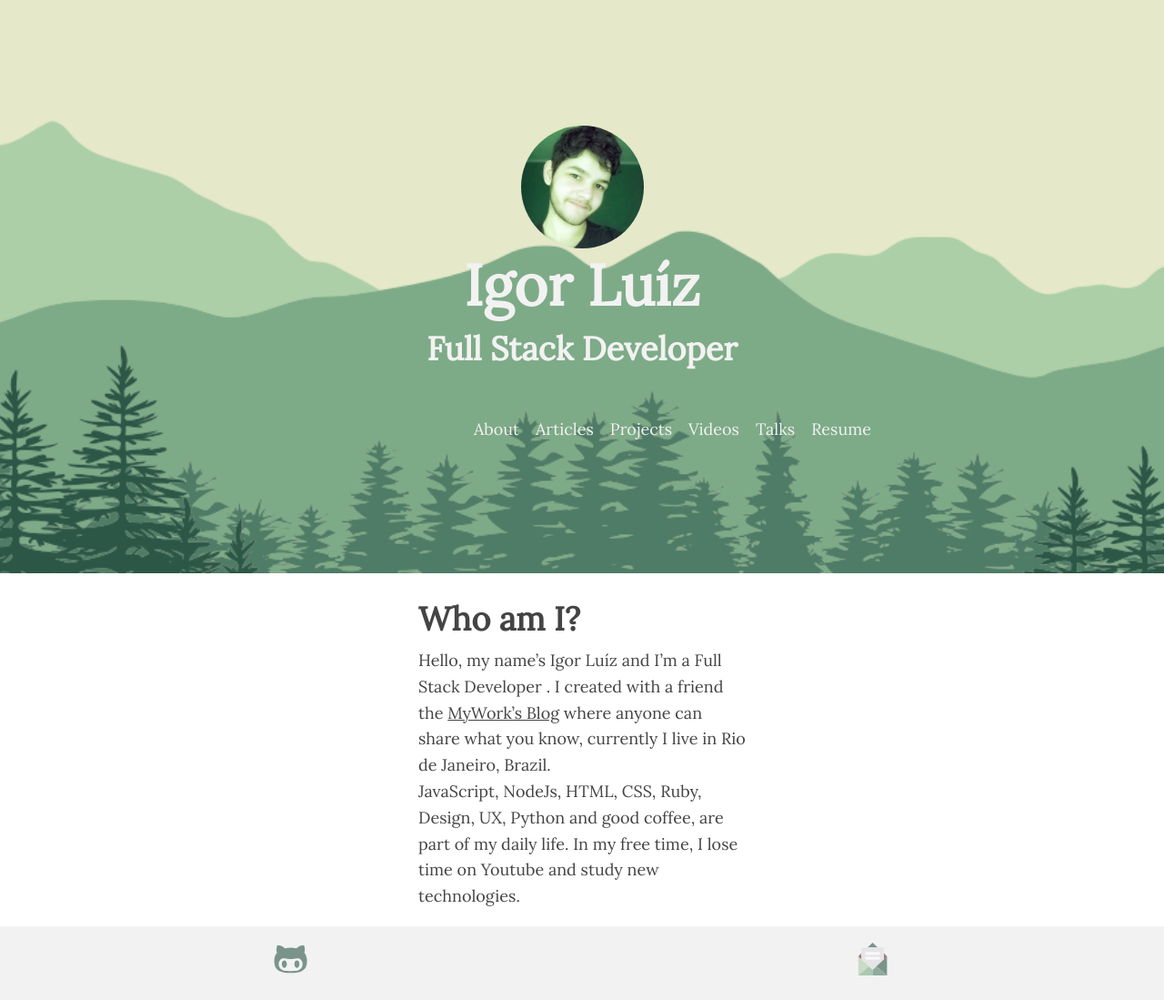
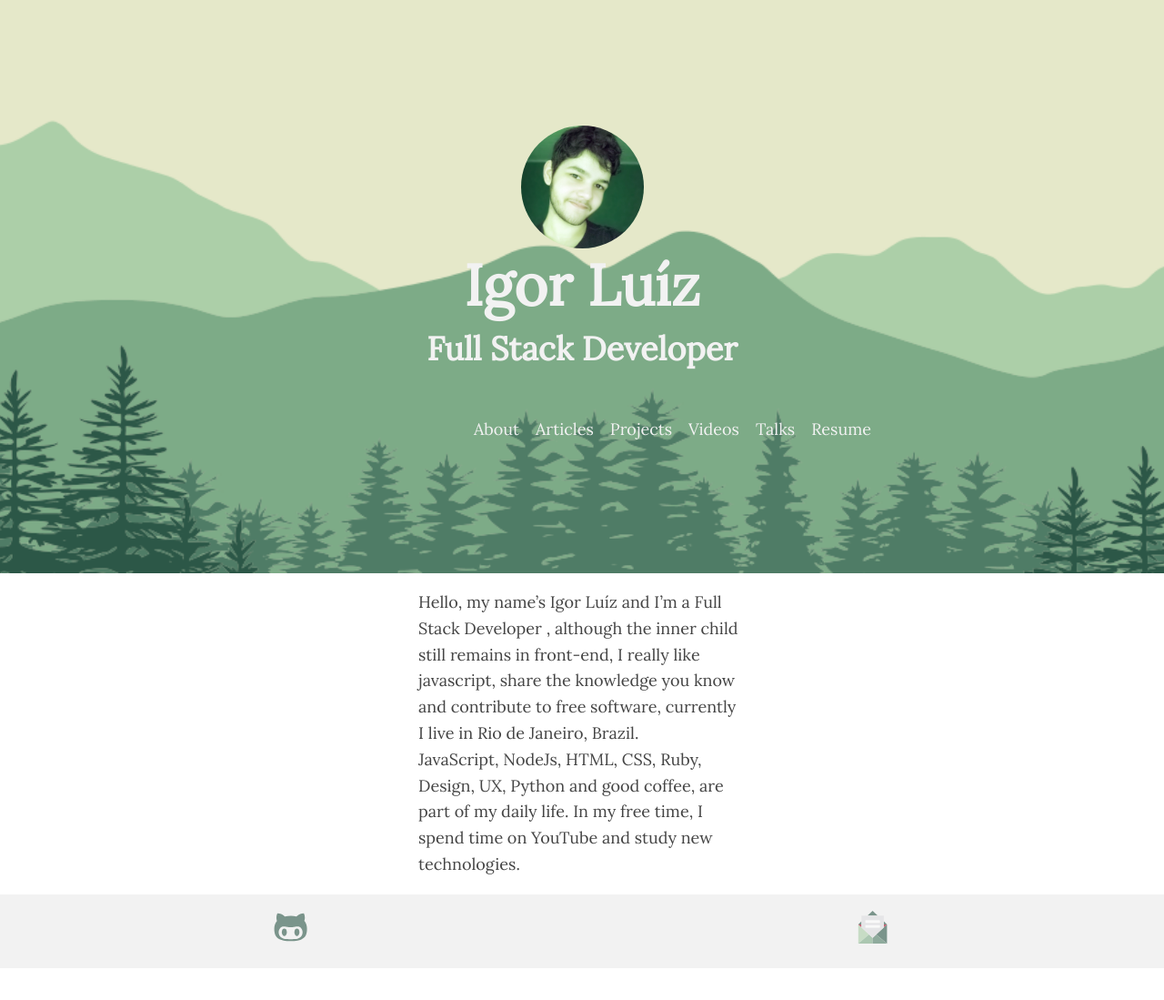
Before and after one commit to Halfeld/website, a Jekyll site: the page built from index.md, in a window 1280 px wide. Shown: the whole page at 91% size. Built offline with Jekyll 4.4.1, drawn with Linux system fonts in a browser that asks for light colours; comment, search, counter and statistics services are not loaded; our own code applies the rules of GitHub Pages for plain Markdown files; after the commit the page ends 1064 px from its top, so only the background shows below that.

Commit message:
Update index description

```diff
--- a/index.md
+++ b/index.md
@@ -3,12 +3,7 @@
 index: true
 ---
 
-Who am I?
-========
-
-Hello, my name's {{ site.title }} and I'm a {{ site.description }}.
-I created with a friend the [MyWork's Blog](http://blog.mywork.art.br/){:target="_blank"}
-where anyone can share what you know, currently I live in Rio de Janeiro, Brazil.
+Hello, my name's {{ site.title }} and I'm a {{ site.description }}, although the inner child still remains in front-end, I really like javascript, share the knowledge you know and contribute to free software, currently I live in Rio de Janeiro, Brazil.
 
 JavaScript, NodeJs, HTML, CSS, Ruby, Design, UX, Python and good coffee, are part of my daily life.
-In my free time, I lose time on Youtube and study new technologies.
+In my free time, I spend time on YouTube and study new technologies.
```
